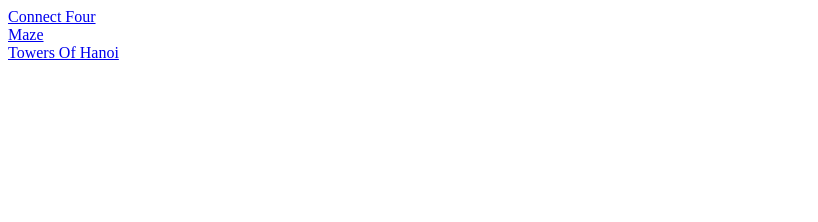
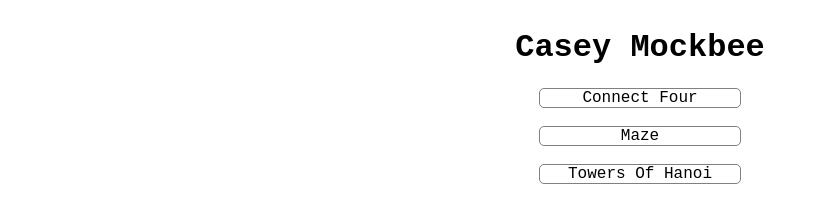
Before and after one commit to caseymockbee97/Connect-Four, a plain HTML site: page index.html in a window 1280 px wide. Shown: the whole page, without its empty margins (0-818 px from the left). Drawn offline with Linux system fonts and the light colour scheme.

Commit message:
added main.css

```diff
--- a/index.html
+++ b/index.html
@@ -3,13 +3,15 @@
   <head>
     <meta charset="UTF-8" />
     <meta name="viewport" content="width=device-width, initial-scale=1.0" />
-    <title>Document</title>
+    <link href="/styles/main.css" rel="stylesheet" media="all" />
+    <title>Casey Mockbee's Portfolio</title>
   </head>
   <body>
-    <a href="/HTML/connectFour.html">Connect Four</a>
+    <h1>Casey Mockbee</h1>
+    <a href="/HTML/connectFour.html" class="button">Connect Four</a>
     <br />
-    <a href="/HTML/maze.html">Maze</a>
+    <a href="/HTML/maze.html" class="button">Maze</a>
     <br />
-    <a href="/HTML/towersOfHanoi.html">Towers Of Hanoi</a>
+    <a href="/HTML/towersOfHanoi.html" class="button">Towers Of Hanoi</a>
   </body>
 </html>
--- /dev/null
+++ b/styles/main.css
@@ -0,0 +1,24 @@
+:root {
+  font-family: "Courier New", Courier, monospace;
+}
+body {
+  display: flex;
+  flex-direction: column;
+  align-items: center;
+}
+
+a.button {
+  text-decoration: none;
+  justify-content: center;
+  align-items: center;
+  display: flex;
+  color: initial;
+  border: 1px solid gray;
+  border-radius: 5px;
+  width: 200px;
+}
+
+a.button:hover {
+  border: 3px solid darkgray;
+  transition: border 0.2s;
+}
```
